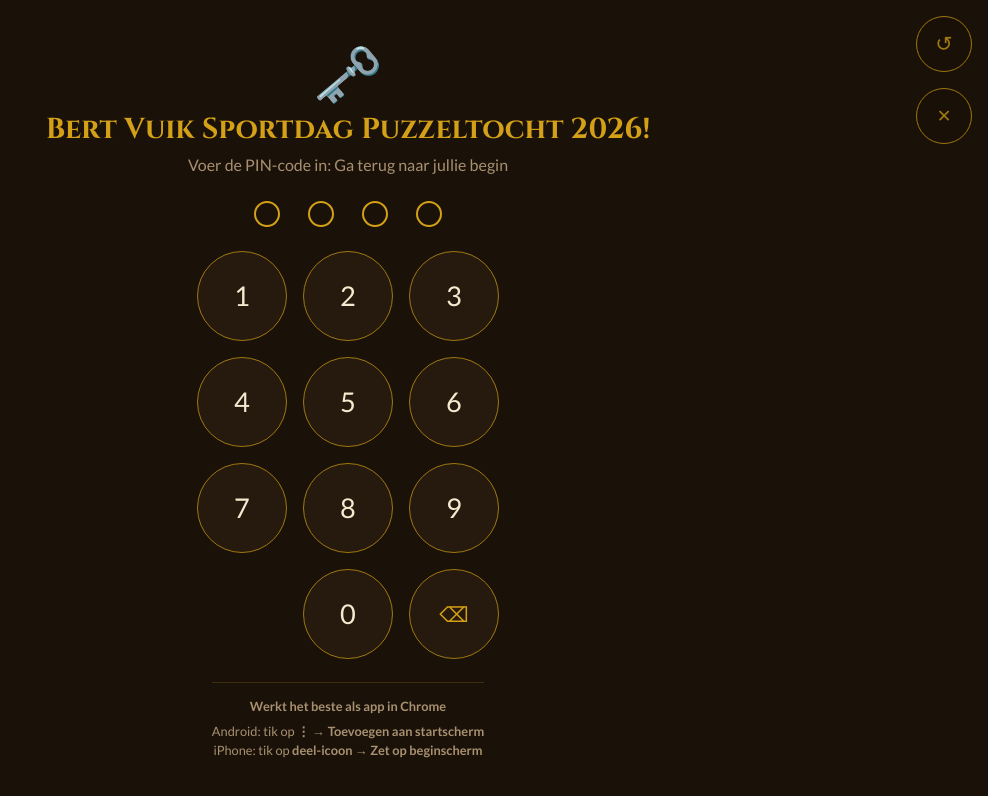
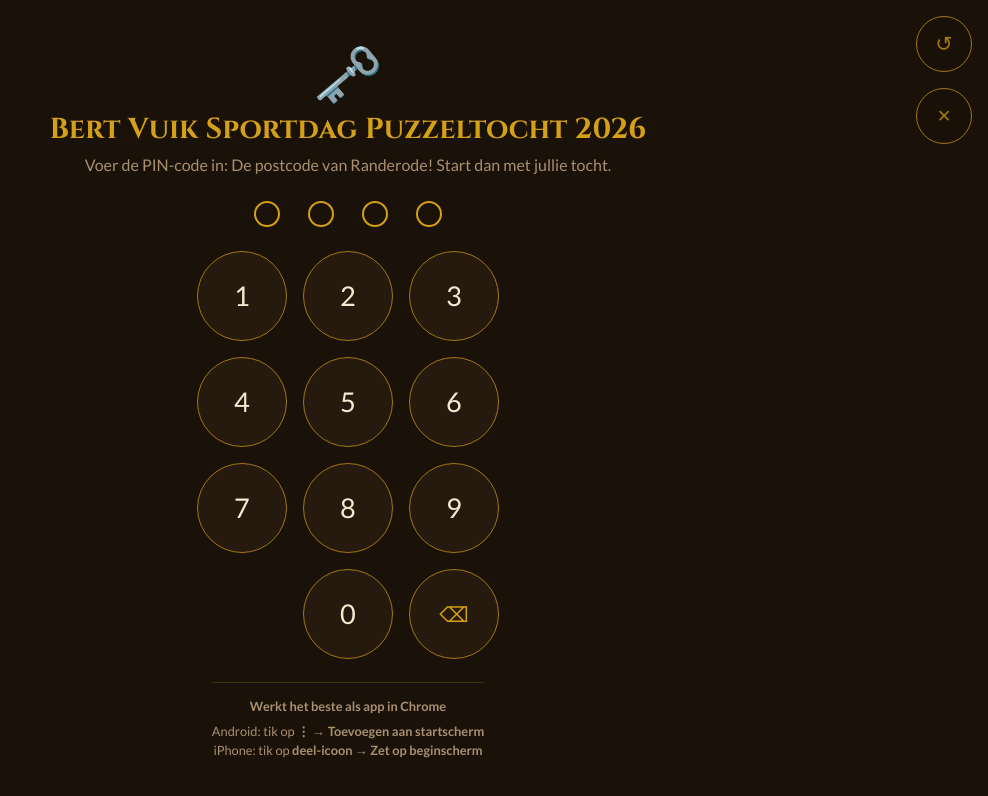
Before and after one commit to Bartvangurp-wierda/zgapuzzeltocht2026, a React (Vite) app: page / in a window 1280 px wide. Shown: the top 796 px of the page, without its empty margins (292-1280 px from the left). Built offline with nearby package versions, Linux system fonts and the light colour scheme.

Commit message:
Update PinScreen formatting

```diff
--- a/src/components/PinScreen.jsx
+++ b/src/components/PinScreen.jsx
@@ -38,8 +38,8 @@ export default function PinScreen({ onSuccess }) {
     <div className="screen pin-screen">
       <div className="pin-header">
         <div className="compass-icon">🗝️</div>
-        <h1>{WELCOME.title}</h1>
-        <p>Voer de PIN-code in: Ga terug naar jullie begin</p>
+        <h1>Bert Vuik Sportdag Puzzeltocht 2026</h1>
+        <p>Voer de PIN-code in: De postcode van Randerode! Start dan met jullie tocht.</p>
       </div>
 
       <div className={`pin-dots ${shake ? "shake" : ""}`}>
```
